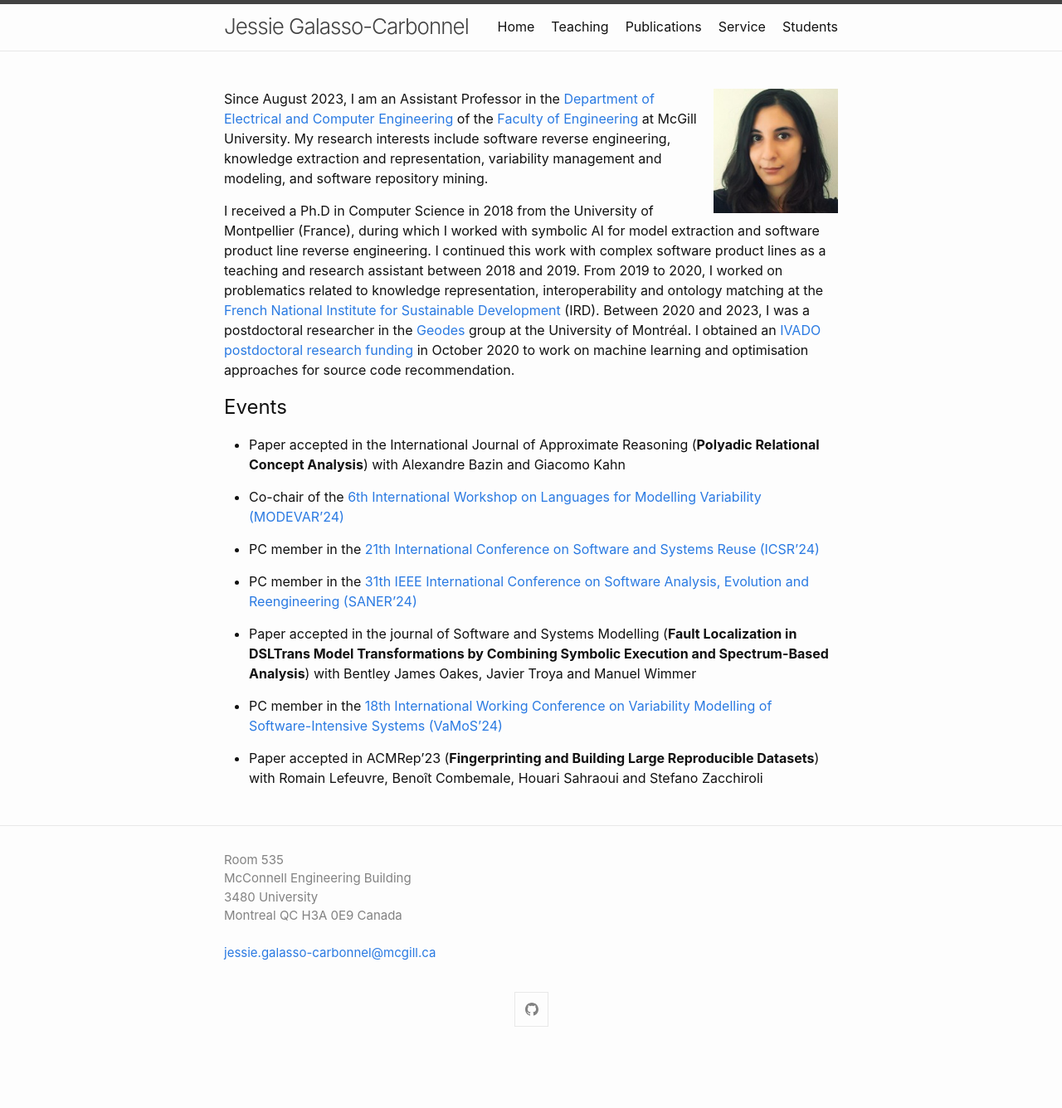
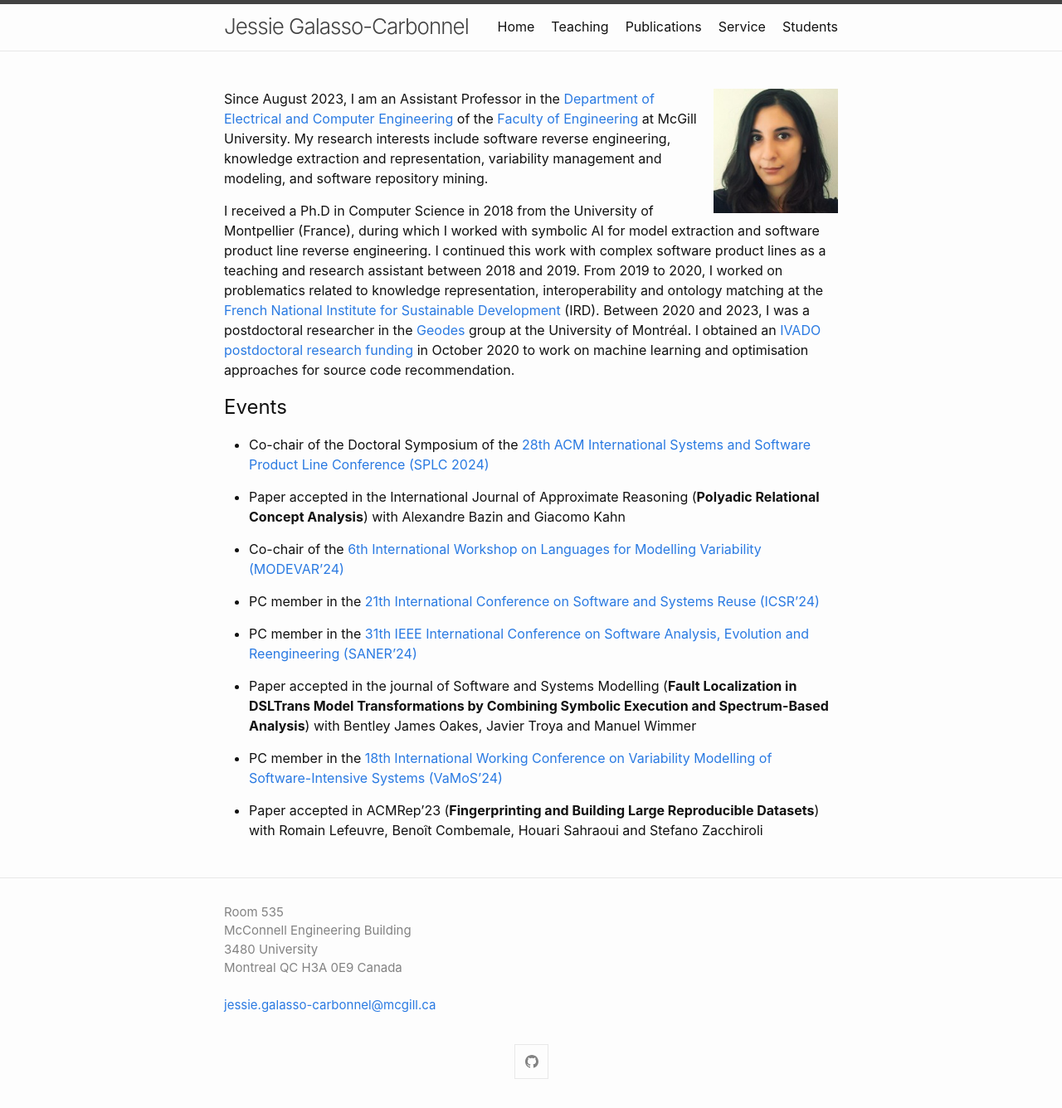
Before and after one commit to jgalasso/jgalasso.github.io, a Jekyll site: the page built from index.markdown, in a window 1280 px wide. Shown: the whole page at 83% size. Built offline with Jekyll 4.4.1, drawn with Linux system fonts in a browser that asks for light colours; before the commit the page ends 1273 px from its top, so only the background shows below that.

Commit message:
Update index.markdown
SPLC 24 DS

```diff
--- a/index.markdown
+++ b/index.markdown
@@ -16,6 +16,8 @@ Between 2020 and 2023, I was a postdoctoral researcher in the [Geodes](http://ge
 
 ## Events
 
+* Co-chair of the Doctoral Symposium of the [28th ACM International Systems and Software Product Line Conference (SPLC 2024)]([https://modevar.github.io](https://2024.splc.net))
+
 * Paper accepted in the International Journal of Approximate Reasoning (__Polyadic Relational Concept Analysis__) with Alexandre Bazin and Giacomo Kahn
 
 * Co-chair of the [6th International Workshop on Languages for Modelling Variability (MODEVAR'24)](https://modevar.github.io)
```
